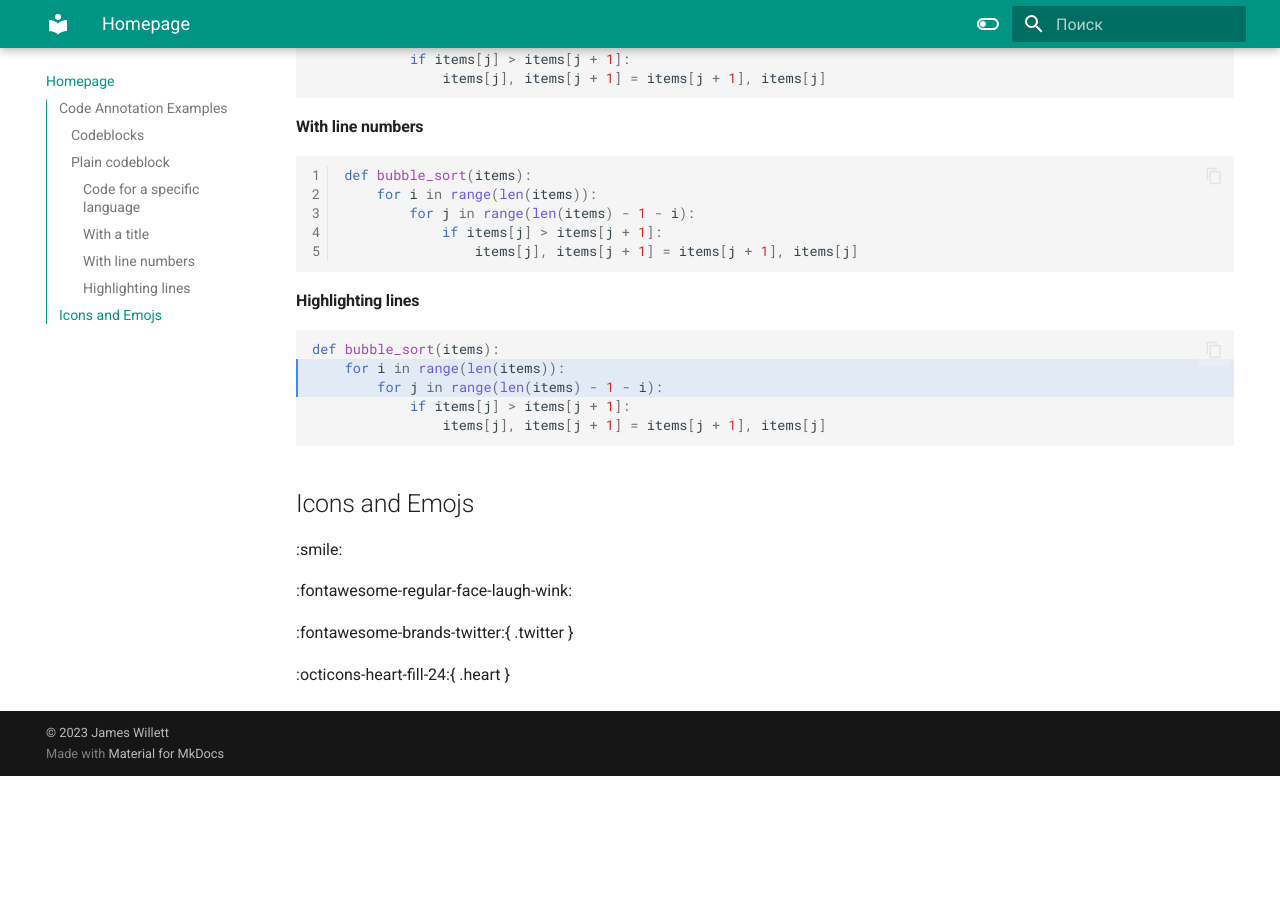
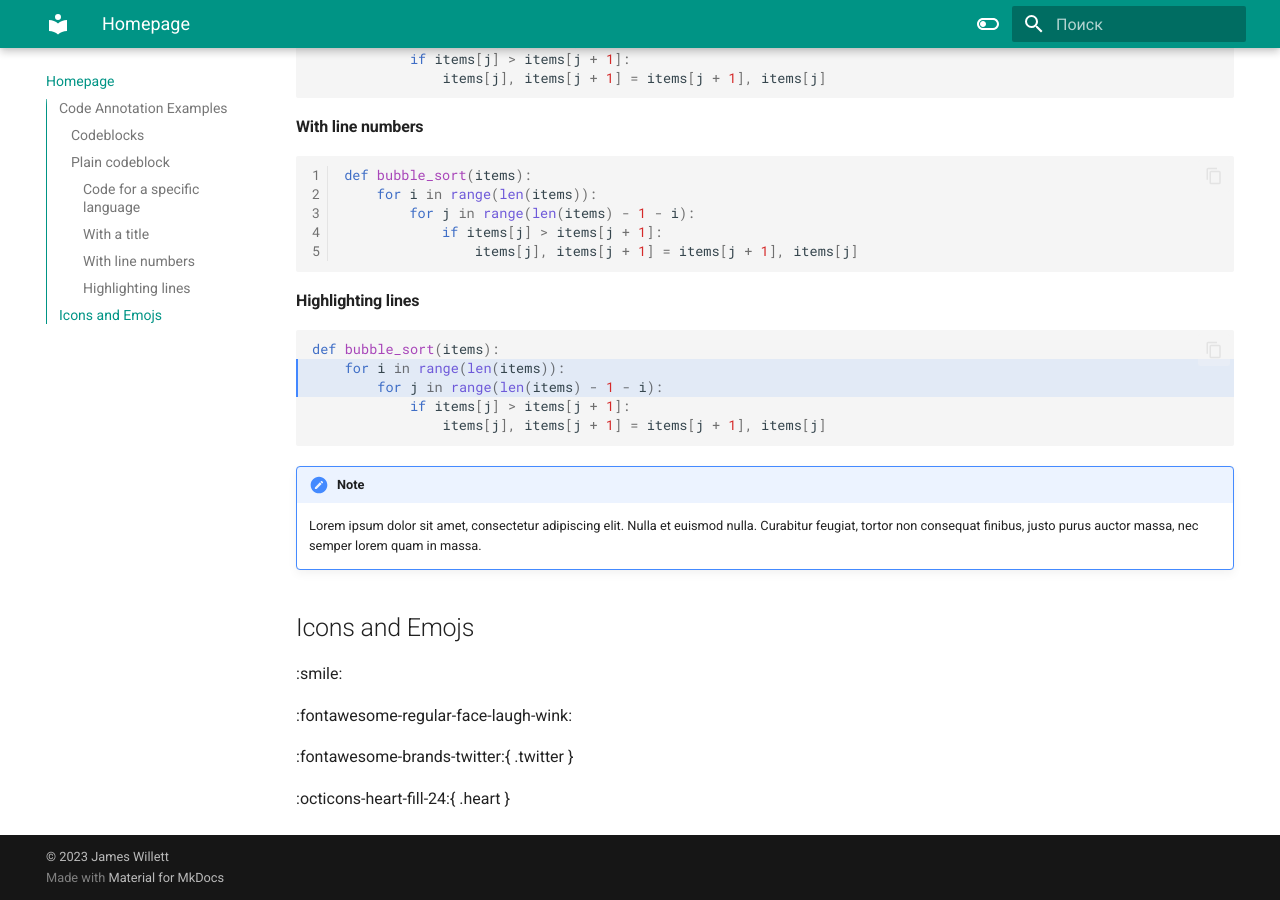
Before and after one commit to kaiots/mkdocs-material, an MkDocs documentation site: the page built from docs/index.md, in a window 1280 px wide and 900 px high, scrolled down 888 px. Built offline with MkDocs 1.6.1 and Material for MkDocs 9.7.7, drawn with Linux system fonts in a browser that asks for light colours; before the commit the page ends 1664 px from its top, so only the background shows below that.

Commit message:
Adding inital document file544

````diff
--- a/docs/index.md
+++ b/docs/index.md
@@ -57,6 +57,16 @@
                 items[j], items[j + 1] = items[j + 1], items[j]
 ```
 
+
+!!! note
+
+    Lorem ipsum dolor sit amet, consectetur adipiscing elit. Nulla et euismod
+    nulla. Curabitur feugiat, tortor non consequat finibus, justo purus auctor
+    massa, nec semper lorem quam in massa.
+
+
+
+
 ## Icons and Emojs
 
 :smile:
````
